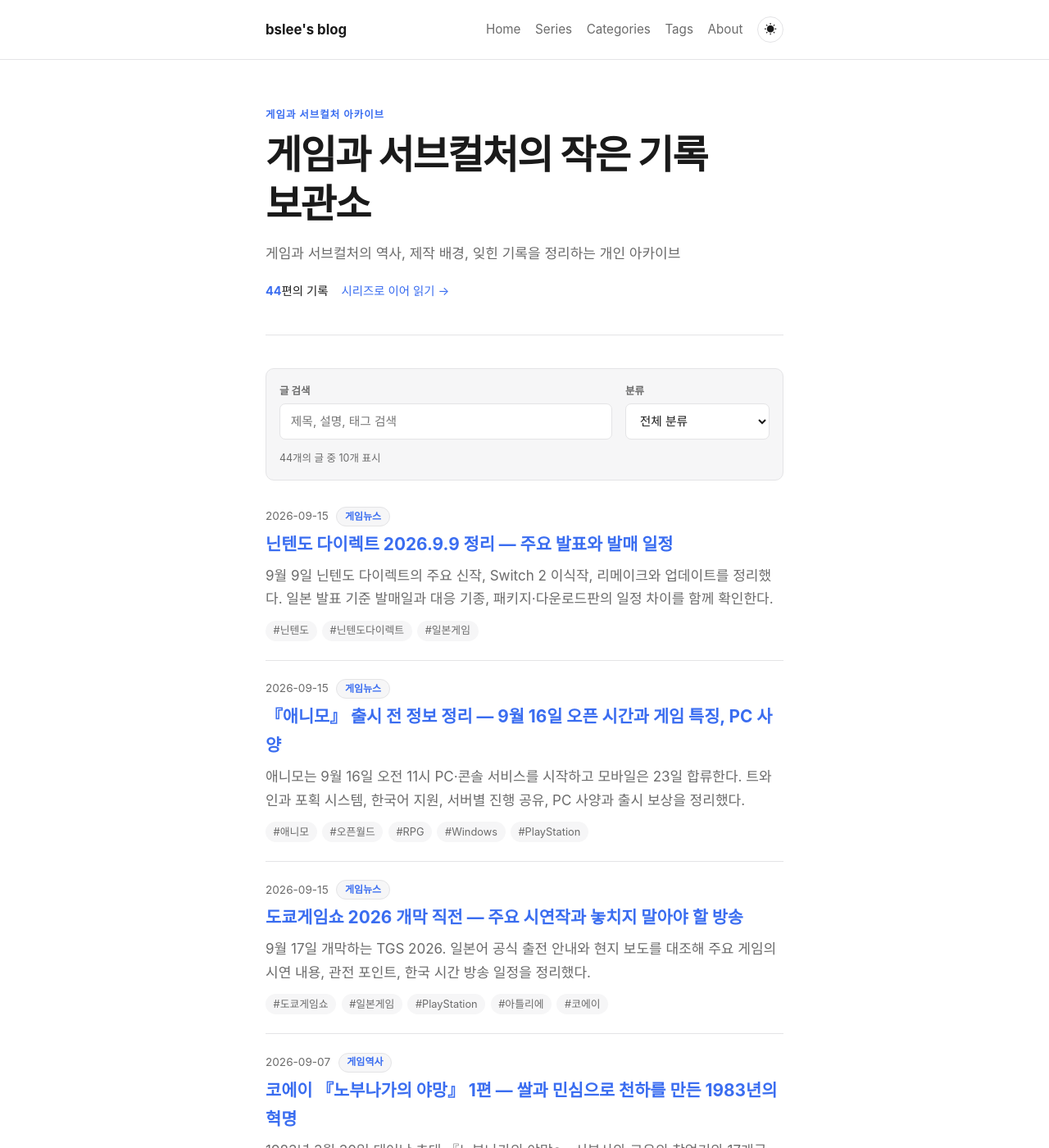
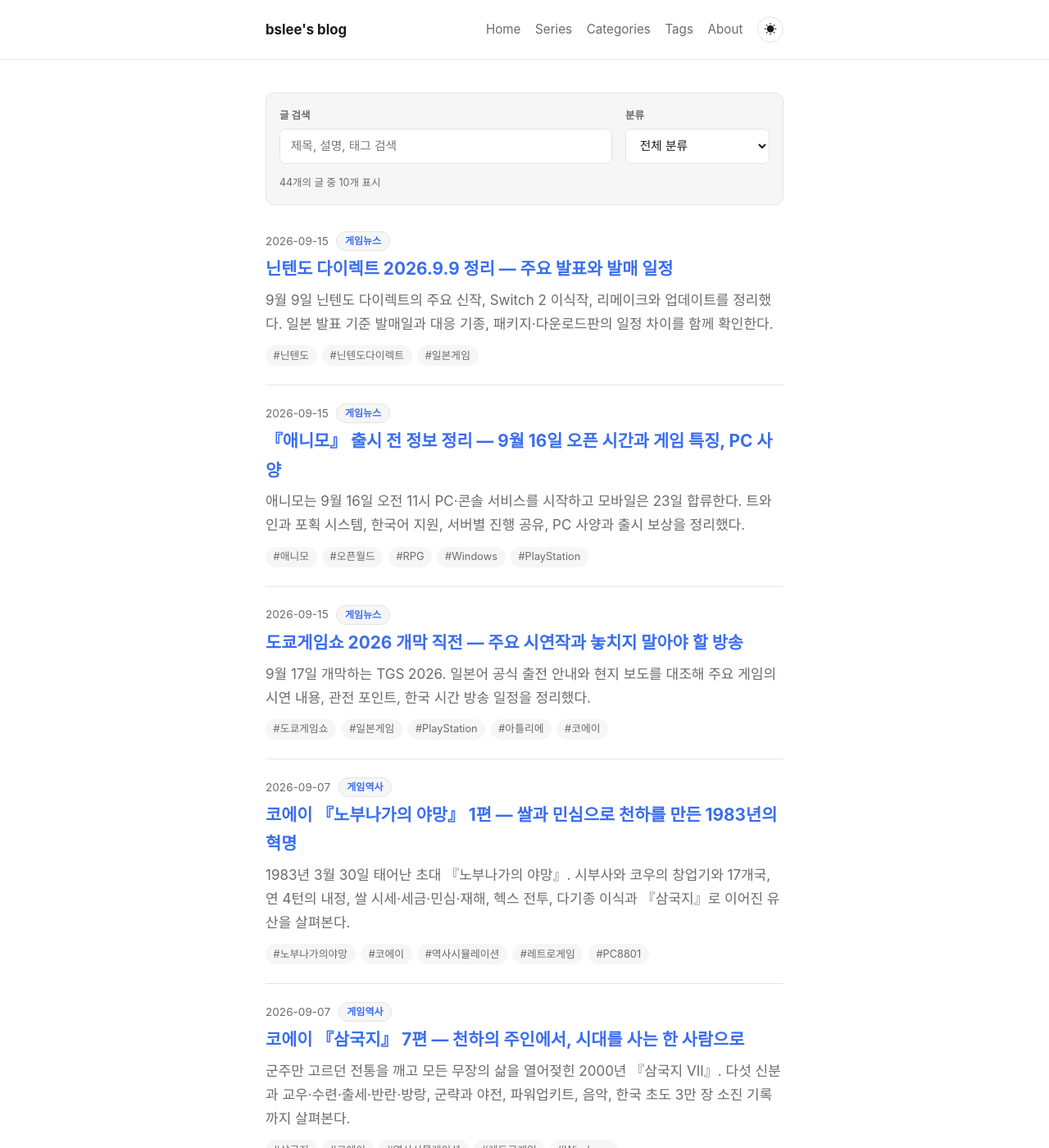
Before and after one commit to bslee-dev/bslee-dev.github.io, a Jekyll site: the page built from index.html, in a window 1280 px wide and 1400 px high. Shown: the whole window at 82% size. Built offline with Jekyll 4.4.1, drawn with Linux system fonts in a browser that asks for light colours.

Commit message:
Remove homepage introduction

```diff
--- a/_layouts/default.html
+++ b/_layouts/default.html
@@ -3,7 +3,7 @@
 <head>
   {% include head.html %}
 </head>
-<body{% if page.body_class %} class="{{ page.body_class }}"{% endif %}>
+<body>
   {% include header.html %}
   <main class="wrap">
     {{ content }}
--- a/assets/css/style.scss
+++ b/assets/css/style.scss
@@ -113,40 +113,6 @@ a:hover { text-decoration: underline; }
 
 /* Main */
 main.wrap { padding-top: 2.5rem; padding-bottom: 4rem; min-height: 60vh; }
-
-/* Home */
-.home-hero {
-  margin-bottom: 2.5rem;
-  padding: 1rem 0 2.5rem;
-  border-bottom: 1px solid var(--border);
-}
-.home-eyebrow {
-  margin: 0 0 0.55rem;
-  color: var(--accent);
-  font-size: 0.78rem;
-  font-weight: 700;
-  letter-spacing: 0.08em;
-}
-.home-hero h1 {
-  margin: 0;
-  max-width: 12em;
-  font-size: clamp(2rem, 5vw, 3rem);
-  line-height: 1.25;
-  letter-spacing: -0.035em;
-}
-.home-description {
-  max-width: 40rem;
-  margin: 1rem 0 1.2rem;
-  color: var(--text-muted);
-}
-.home-overview {
-  display: flex;
-  align-items: center;
-  gap: 1rem;
-  flex-wrap: wrap;
-  font-size: 0.9rem;
-}
-.home-overview strong { color: var(--accent); }
 
 .post-discovery {
   display: grid;
@@ -498,8 +464,6 @@ main.wrap { padding-top: 2.5rem; padding-bottom: 4rem; min-height: 60vh; }
 }
 
 @media (max-width: 600px) {
-  .home-hero { padding-top: 0.25rem; }
-  .home-hero h1 { font-size: 2rem; }
   .post-discovery { grid-template-columns: 1fr; }
   .post-result-status { grid-column: auto; }
   .post-content h2 { font-size: 1.2rem; margin-top: 2.4rem; }
--- a/index.html
+++ b/index.html
@@ -1,18 +1,6 @@
 ---
 layout: default
-body_class: home
 ---
-{% assign post_count = site.posts | size %}
-<section class="home-hero" aria-labelledby="home-title">
-  <p class="home-eyebrow">게임과 서브컬처 아카이브</p>
-  <h1 id="home-title">게임과 서브컬처의 작은 기록 보관소</h1>
-  <p class="home-description">{{ site.description }}</p>
-  <div class="home-overview">
-    <span><strong>{{ post_count }}</strong>편의 기록</span>
-    <a href="{{ '/series/' | relative_url }}">시리즈로 이어 읽기 &rarr;</a>
-  </div>
-</section>
-
 <section class="post-discovery" aria-label="글 찾기" hidden>
   <div class="search-field">
     <label for="post-search">글 검색</label>
```
